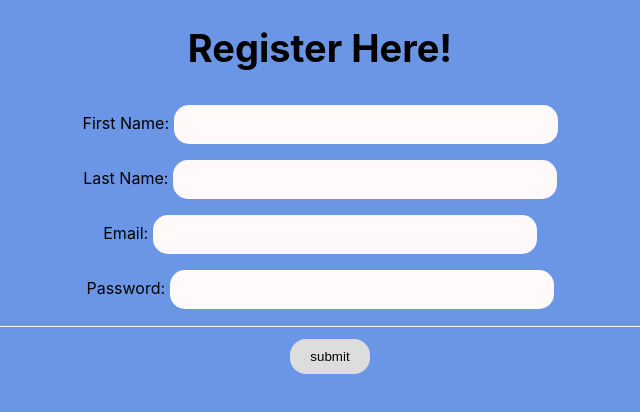
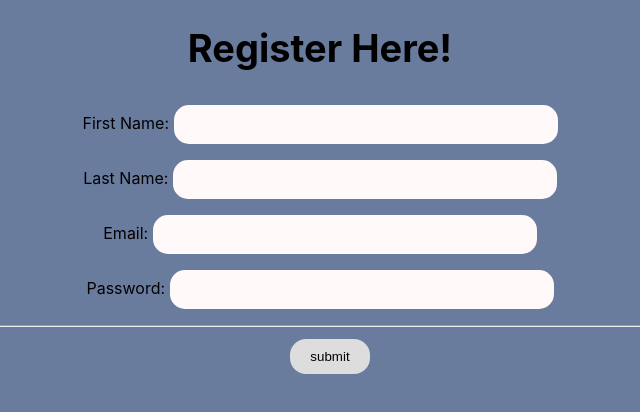
Before and after one commit to SandaliTharuki/write-to-us, a React (Create React App) app: page / in a window 1280 px wide. Shown: the top 412 px of the page, without its empty margins (320-960 px from the left). Built offline with nearby package versions, Linux system fonts and the light colour scheme.

Commit message:
Background color changed in Register page

```diff
--- a/src/Components/CSS/Register.css
+++ b/src/Components/CSS/Register.css
@@ -1,5 +1,5 @@
 body{
-    background-color: rgb(107, 150, 230);
+    background-color: #6a7c9e;
 
   }
   h1{
```
